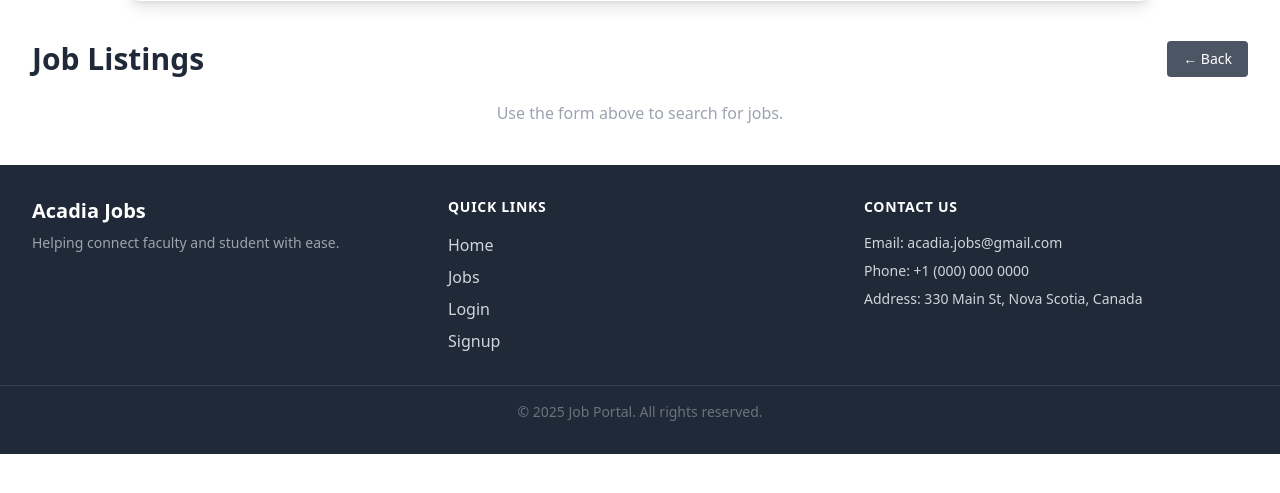
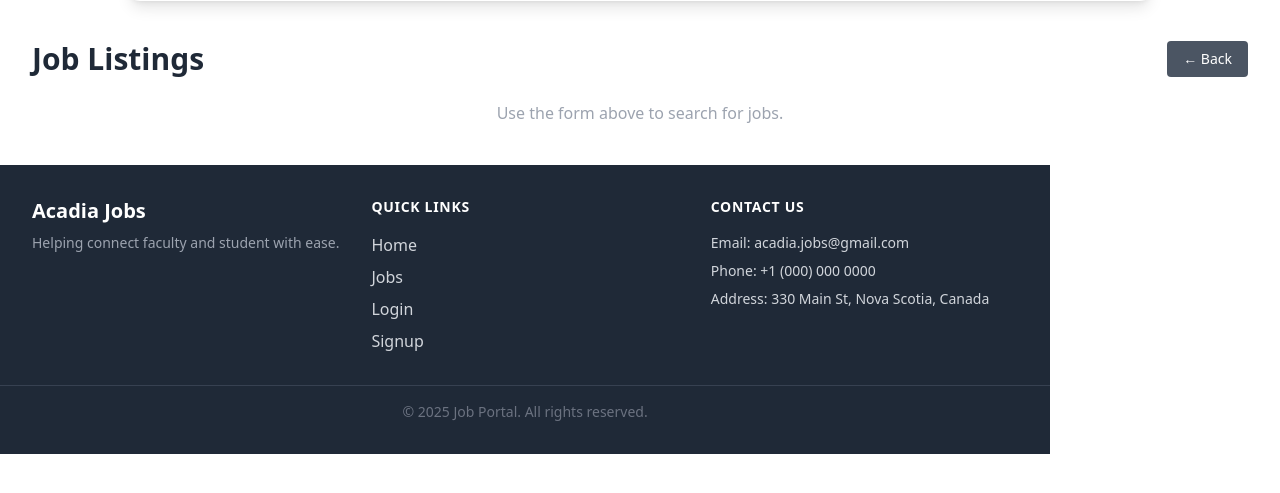
Before and after one commit to roshan589/Acadia-Jobs, a Django app: page /jobsearch/ in a window 1280 px wide. Shown: the part 223-716 px from the top of the page. Run offline with Django 5.2, Linux system fonts and the light colour scheme; the visitor is signed in with stand-in values (Sample User, id 1); some libraries are stand-ins or nearby versions.

```diff
--- a/loginSignup/templates/base.html
+++ b/loginSignup/templates/base.html
@@ -73,7 +73,7 @@
 
   <!-- Footer -->
 
-  <footer class="bg-gray-800 text-gray-300 py-8 mt-10 b-100">
+  <footer class="bg-gray-800 text-gray-300 py-8 mt-10 b-100 fixed">
     <div class="max-w-7xl mx-auto px-4 sm:px-6 lg:px-8 grid grid-cols-1 md:grid-cols-3 gap-8">
 
       <!-- Branding -->
```
